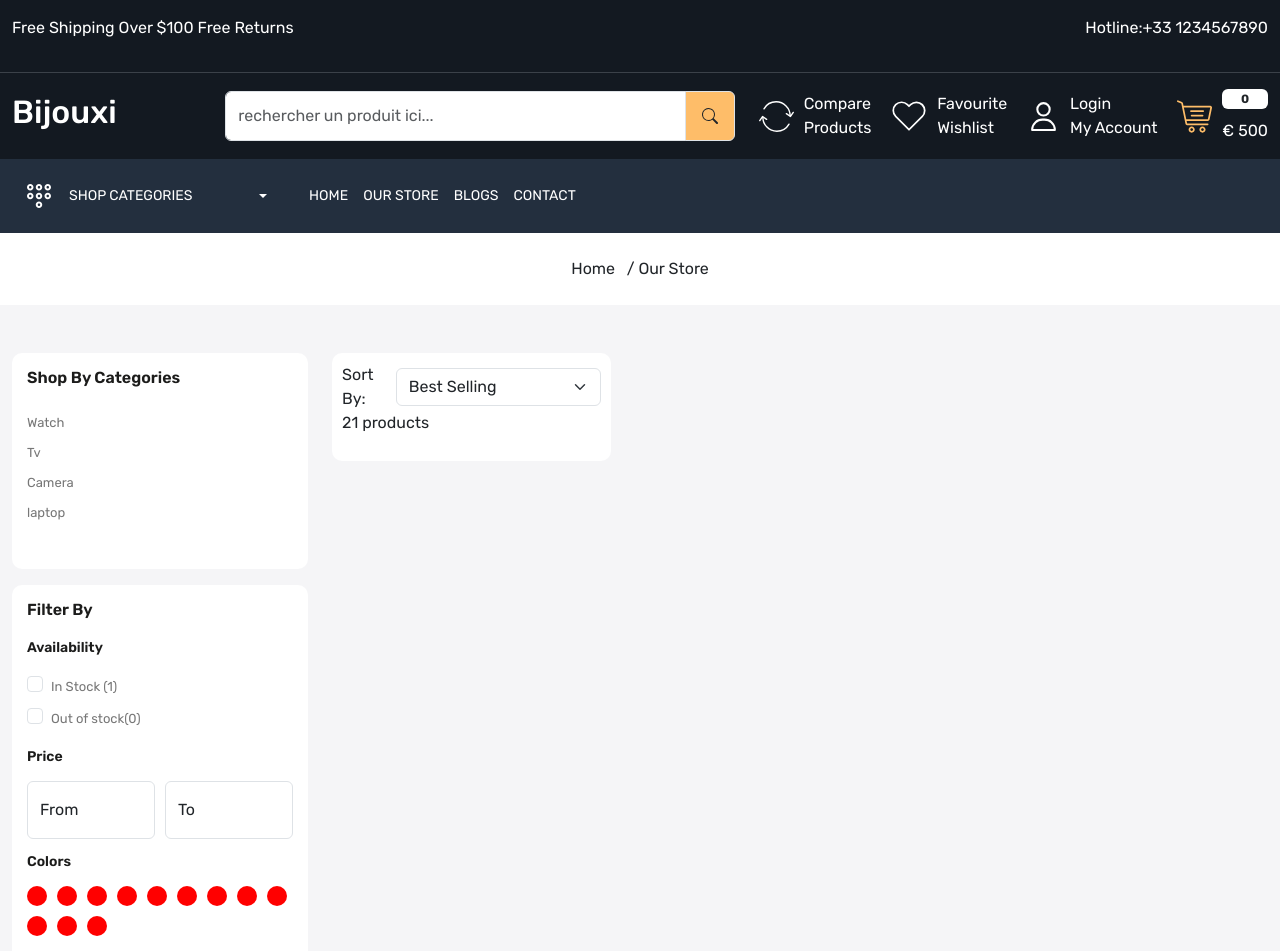
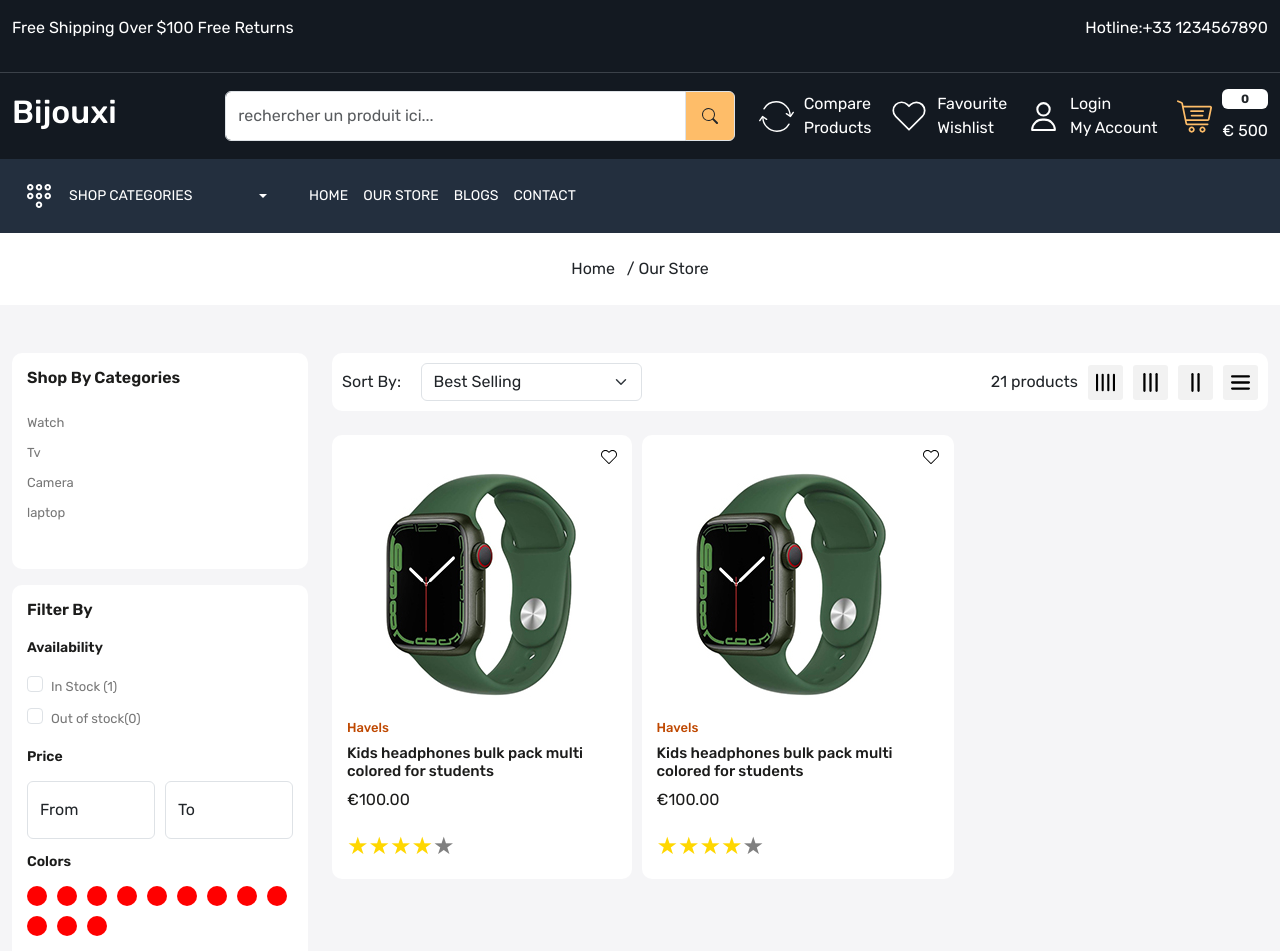
Before and after one commit to YannickMatongo/ecommerce-react-app, a React (Create React App) app: page /store in a window 1280 px wide. Shown: the top 951 px of the page. Built offline with nearby package versions, Linux system fonts and the light colour scheme.

Commit message:
creation of view fo product

```diff
--- a/src/App.css
+++ b/src/App.css
@@ -453,4 +453,28 @@
   background-color: white;
   border-radius: 10px;
 }
+
+.grid img{
+  height: 35px;
+  width: 35px;
+  background-color: #f2f2f2;
+  padding: 8px;
+  border-radius: 3px;
+}
+
+.gr{
+  width: 100%;
+}
+
+.gr-6{
+  width: 48%;
+}
+
+.gr-4{
+  width: 32%;
+}
+
+.gr-3{
+  width: 34%;
+}
 /* Our Store Ends Here */
--- a/src/components/ProductCard.js
+++ b/src/components/ProductCard.js
@@ -1,10 +1,14 @@
 import React from "react";
 import ReactStars from "react-rating-stars-component";
-import { Link } from "react-router-dom";
+import { Link, useLocation } from "react-router-dom";
 
-function ProductCard() {
+const ProductCard = (props) => {
+  const {grid} = props;
+  let location = useLocation();
+
   return (
-    <div className="col-3">
+    <>
+        <div className={` ${location.pathname == "/store" ? `gr-${grid}` : "col-3"} `}>
       <Link className="product-card position-relative">
         <div className="wishlist-icon position-absolute">
           <Link>
@@ -49,6 +53,55 @@
         </div>
       </Link>
     </div>
+
+    <div className={` ${location.pathname == "/store" ? `col-${grid}` : "col-3"} `}>
+      <Link className="product-card position-relative">
+        <div className="wishlist-icon position-absolute">
+          <Link>
+            <img src="images/wish.svg" alt="" />
+          </Link>
+        </div>
+        <div className="product-image">
+          <img src="images/smartwatch.jpg" alt="product image" />
+          {/* image transition */}
+          <img src="images/smartwatch-1.jpg" alt="product image" />
+        </div>
+        <div className="product-details">
+          <h6 className="brand">Havels </h6>
+          <h5 className="product-title">
+            Kids headphones bulk pack multi colored for students
+          </h5>
+          <p className="price">€100.00</p>
+          <ReactStars
+            count={5}
+            size={24}
+            value={4}
+            // edit={false}
+            activeColor="#ffd700"
+          />
+        </div>
+        <div className="action-bar position-absolute">
+          <div className="d-flex flex-column gap-15">
+            <Link>
+              <img src="images/prodcompare.svg" alt="productcompare" />
+            </Link>
+          </div>
+          <div className="d-flex flex-column">
+            <Link>
+              <img src="images/view.svg" alt="view" />
+            </Link>
+          </div>
+          <div className="d-flex flex-column">
+            <Link>
+              <img src="images/add-cart.svg" alt="add" />
+            </Link>
+          </div>
+        </div>
+      </Link>
+    </div>
+    </>
+
+
   );
 }
 
--- a/src/pages/OurStore.js
+++ b/src/pages/OurStore.js
@@ -3,8 +3,11 @@
 import { Helmet } from "react-helmet";
 import Meta from "../components/Meta";
 import ReactStars from "react-rating-stars-component";
+import { useState } from "react";
+import ProductCard from "../components/ProductCard";
 
-function OurStore() {
+const OurStore = () => {
+  const [grid, setGrid] = useState(4);
   return (
     <>
       <Meta title={"Our Store"} />
@@ -191,10 +194,12 @@
             </div>
             {/* select menu */}
             <div className="col-9">
-              <div className="d-flex justify-content-between align-items-lg-center">
-                <div className="filter-sort-grid">
+              <div className="filter-sort-grid mb-4">
+                <div className="d-flex justify-content-between align-items-lg-center">
                   <div className="d-flex align-items-center gap-10">
-                    <p className="mb-0 d-block">Sort By:</p>
+                    <p className="mb-0 d-block" style={{ width: "100px" }}>
+                      Sort By:
+                    </p>
                     <select name="" className="form-control form-select" id="">
                       <option value="manual">Featured</option>
                       <option value="best-selling" selected="selected">
@@ -217,11 +222,47 @@
                     </select>
                   </div>
                   <div className="d-flex align-items-center gap-10">
-                    <p className="totalproducts">21 products</p>
-                    <div className="d-flex gap-10 align-items-center">
-
+                    <p className="totalproducts mb-0">21 products</p>
+                    <div className="d-flex gap-10 align-items-center grid">
+                      <img
+                        onClick={() => {
+                          setGrid(3);
+                        }}
+                        src="images/gr4.svg"
+                        className="d-block img-fluid"
+                        alt="grid"
+                      />
+                      <img
+                        onClick={() => {
+                          setGrid(4);
+                        }}
+                        src="images/gr3.svg"
+                        className="d-block img-fluid"
+                        alt="grid"
+                      />
+                      <img
+                        onClick={() => {
+                          setGrid(6);
+                        }}
+                        src="images/gr2.svg"
+                        className="d-block img-fluid"
+                        alt="grid"
+                      />
+                      <img
+                        onClick={() => {
+                          setGrid(12);
+                        }}
+                        src="images/gr.svg"
+                        className="d-block img-fluid"
+                        alt="grid"
+                      />
                     </div>
                   </div>
+                </div>
+              </div>
+              <div className="products-list pb-5">
+                <div className="d-flex gap-10 flex-wrap">
+                <ProductCard grid={grid} />
                 </div>
               </div>
             </div>
@@ -230,6 +271,6 @@
       </div>
     </>
   );
-}
+};
 
 export default OurStore;
```
